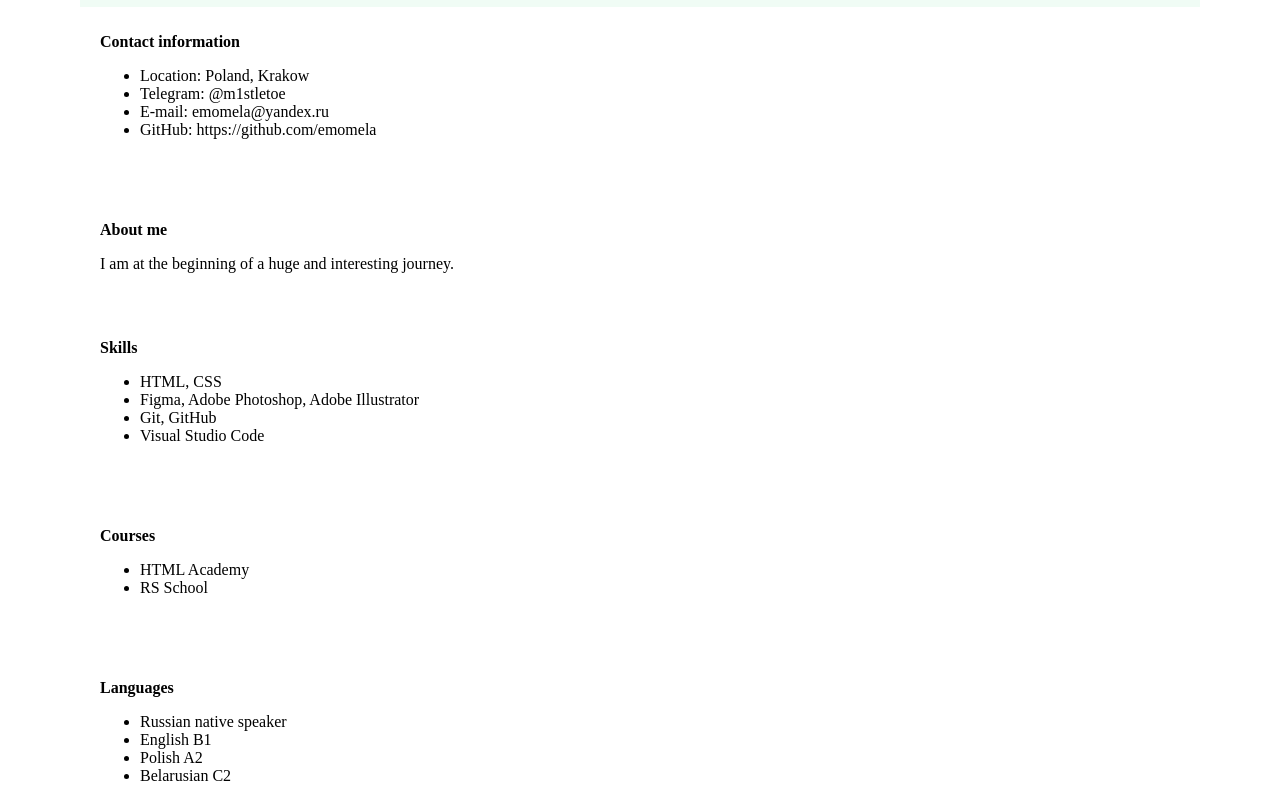
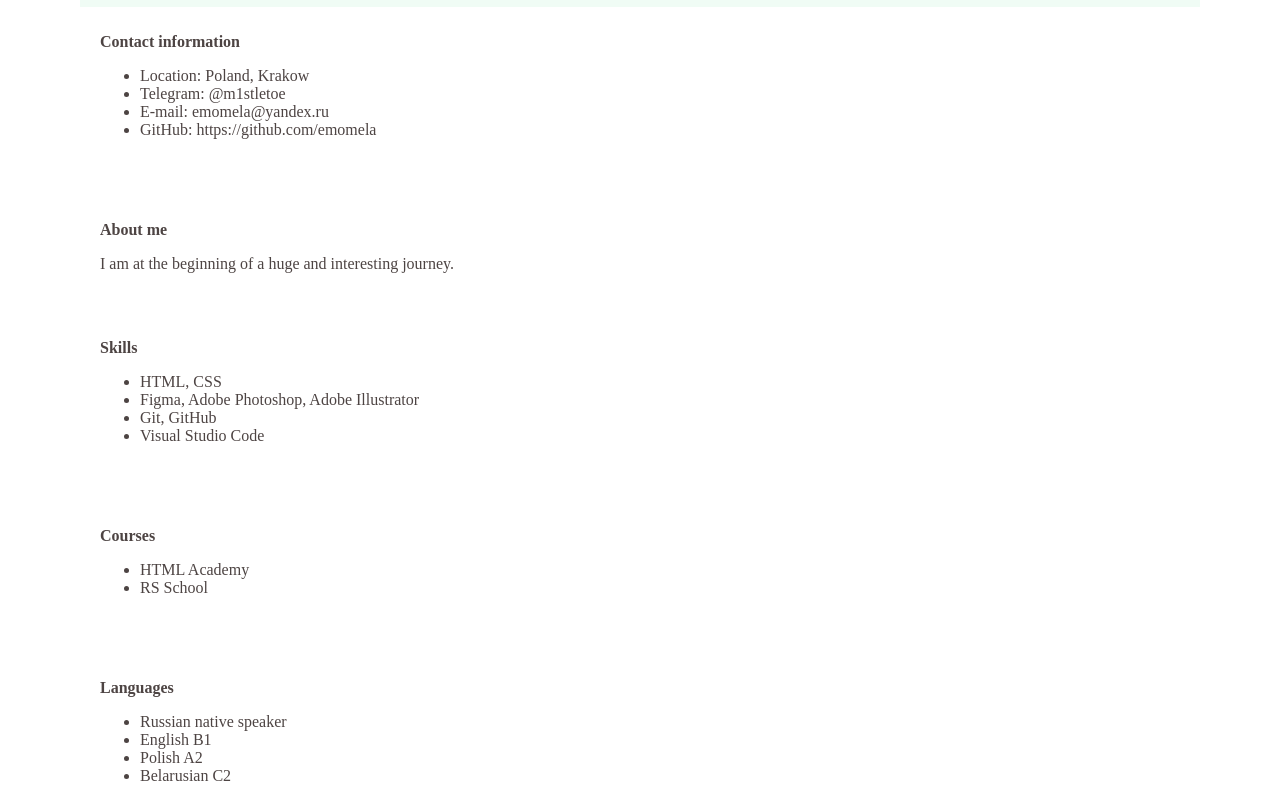
Before and after one commit to emomela/rsschool-cv, a plain HTML site: page index.html in a window 1280 px wide. Shown: the part 103-895 px from the top of the page. Drawn offline with Linux system fonts and the light colour scheme.

Commit message:
feat: add css

```diff
--- a/css/style.css
+++ b/css/style.css
@@ -1,3 +1,7 @@
+body {
+  color: #4d4443;
+}
+
 header {
   background-color: #f0fcf5;
   padding-top: 30px;
```
